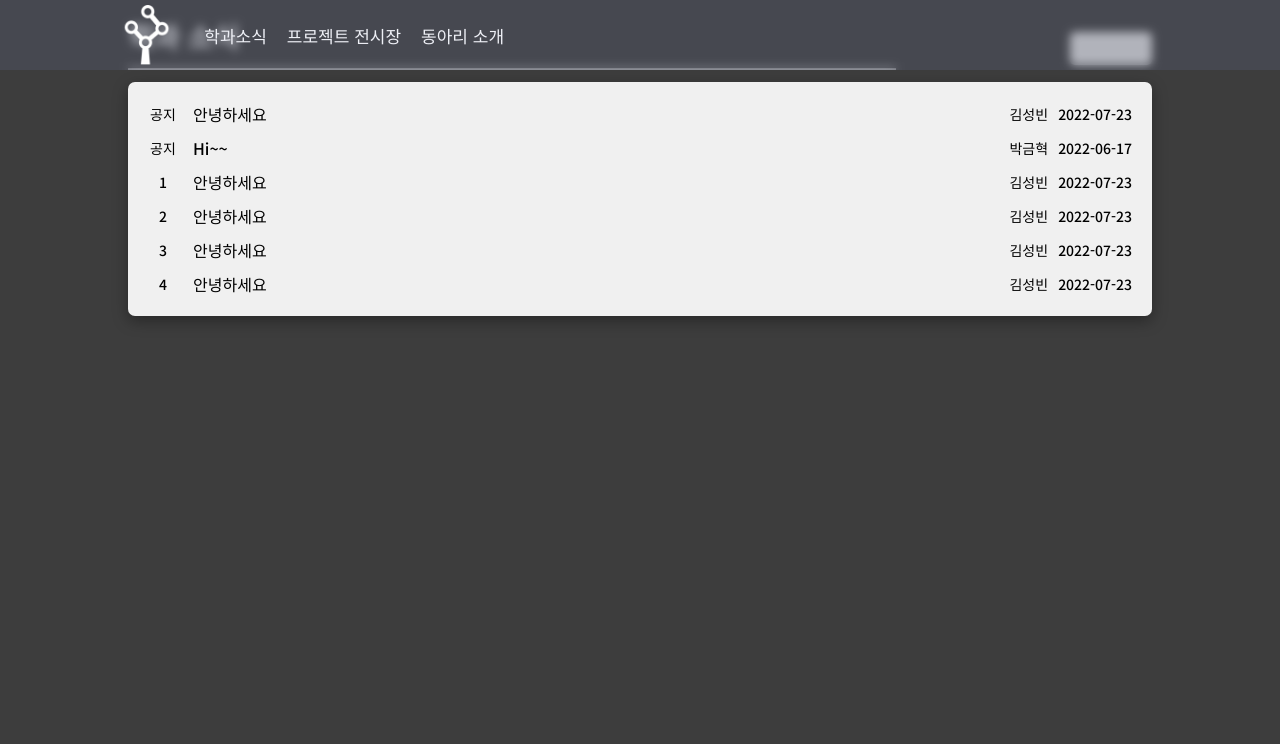
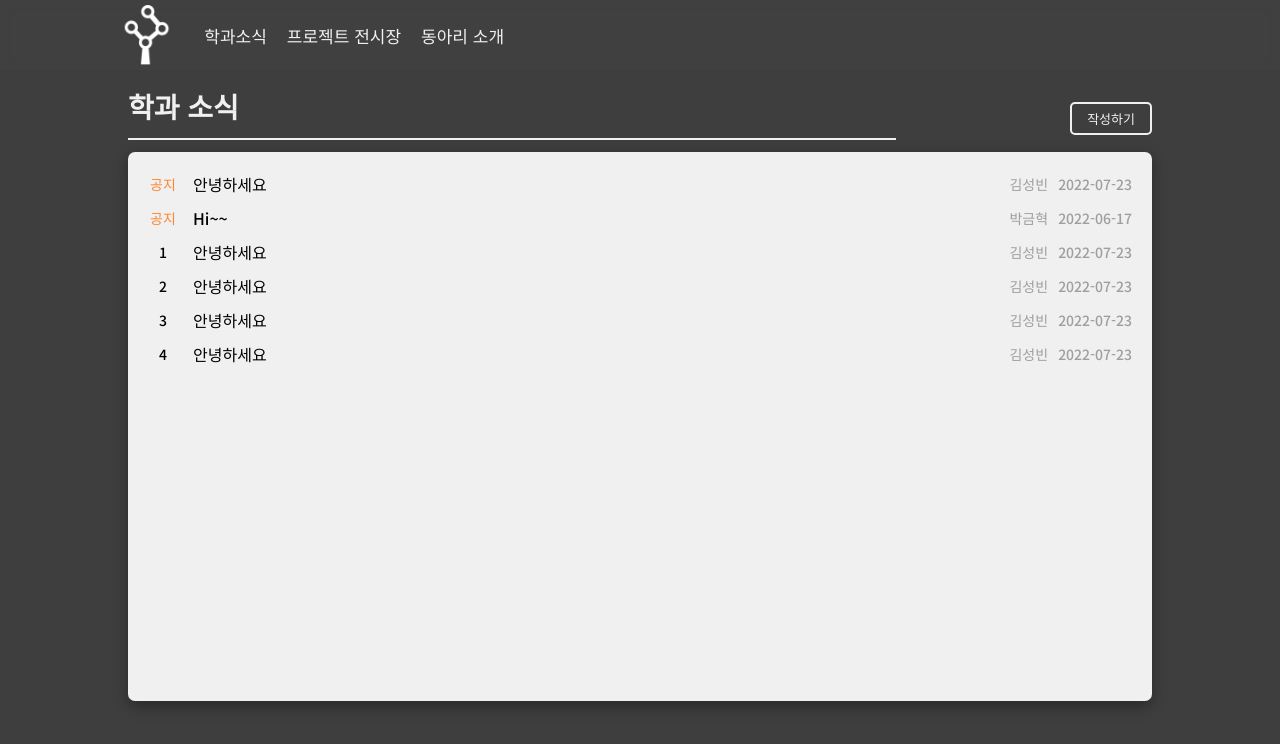
Before and after one commit to jungvengers/sunrinsecurity_frontend_v2, a Nuxt app: page /notice in a window 1280 px wide. Shown: the top 744 px of the page. Built offline with nearby package versions, Linux system fonts and the light colour scheme.

Commit message:
update: global.scss

```diff
--- a/assets/styles/global.scss
+++ b/assets/styles/global.scss
@@ -7,7 +7,13 @@
     box-sizing: border-box;
     text-decoration: none;
     color:black;
-    font-family: 'Noto Sans KR';
+    font-family: 'Noto Sans KR' ;
+}
+
+#app {
+    width: 100%;
+    height: 100vh;
+    overflow: hidden;
 }
 
 body{
@@ -16,6 +22,24 @@ body{
 
 img{
     -webkit-user-drag: none;
+}
+
+button{
+    background: none;
+    border: none;
+    outline: none;
+    cursor: pointer;
+}
+
+.panel {
+    margin-top: 70px;
+    height: 100%;
+}
+
+.text_underline{
+    text-decoration: underline;
+    text-underline-position: under;
+    text-decoration-thickness: 2px;
 }
 
 .font_light{
@@ -29,10 +53,12 @@ img{
 }
 
 :root{
-    --header_color: rgba(85, 91, 110, 0.4);
-    --header_hover: rgba(85, 91, 110, 0.3);
+    --header_color: rgba(68, 68, 68, 0.4);
+    --header_hover: rgba(28, 28, 28, 0.3);
     --white_1: #f0f0f0;
     --black_1: black;
+    --gary_1: #9e9e9e;
     --background_1: #fcf8e8;
-    --background_2: #3d3d3d;
+    --background_2: #3e3e3e;
+    --red_1: #ff8731;
 }
```
